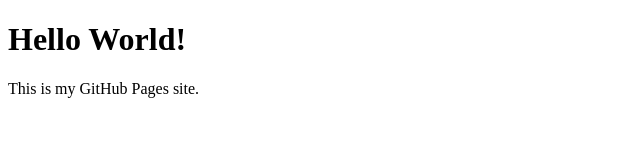
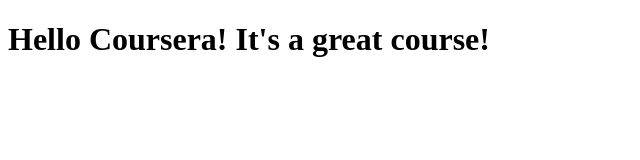
Before and after one commit to SoonQingRong/coursera-test, a plain HTML site: page site/index.html in a window 1280 px wide. Shown: the whole page, without its empty margins (0-640 px from the left). Drawn offline with Linux system fonts and the light colour scheme.

Commit message:
Small edit to our page content

```diff
--- a/site/index.html
+++ b/site/index.html
@@ -1,10 +1,9 @@
 <!DOCTYPE html>
 <html>
 <head>
-    <title>Welcome to My GitHub Page</title>
+    <title>Hello Coursera!</title>
 </head>
 <body>
-    <h1>Hello World!</h1>
-    <p>This is my GitHub Pages site.</p>
+    <h1>Hello Coursera! It's a great course!</h1>
 </body>
 </html>
```
